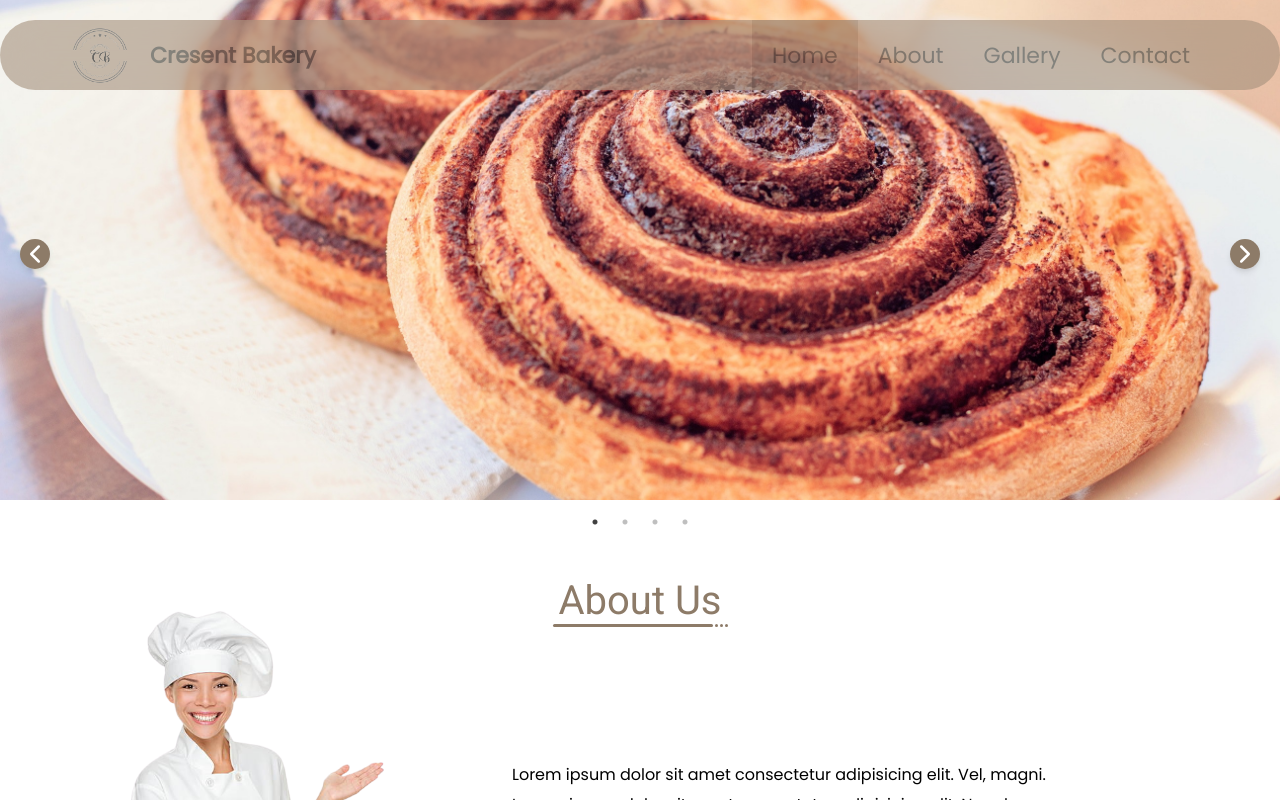
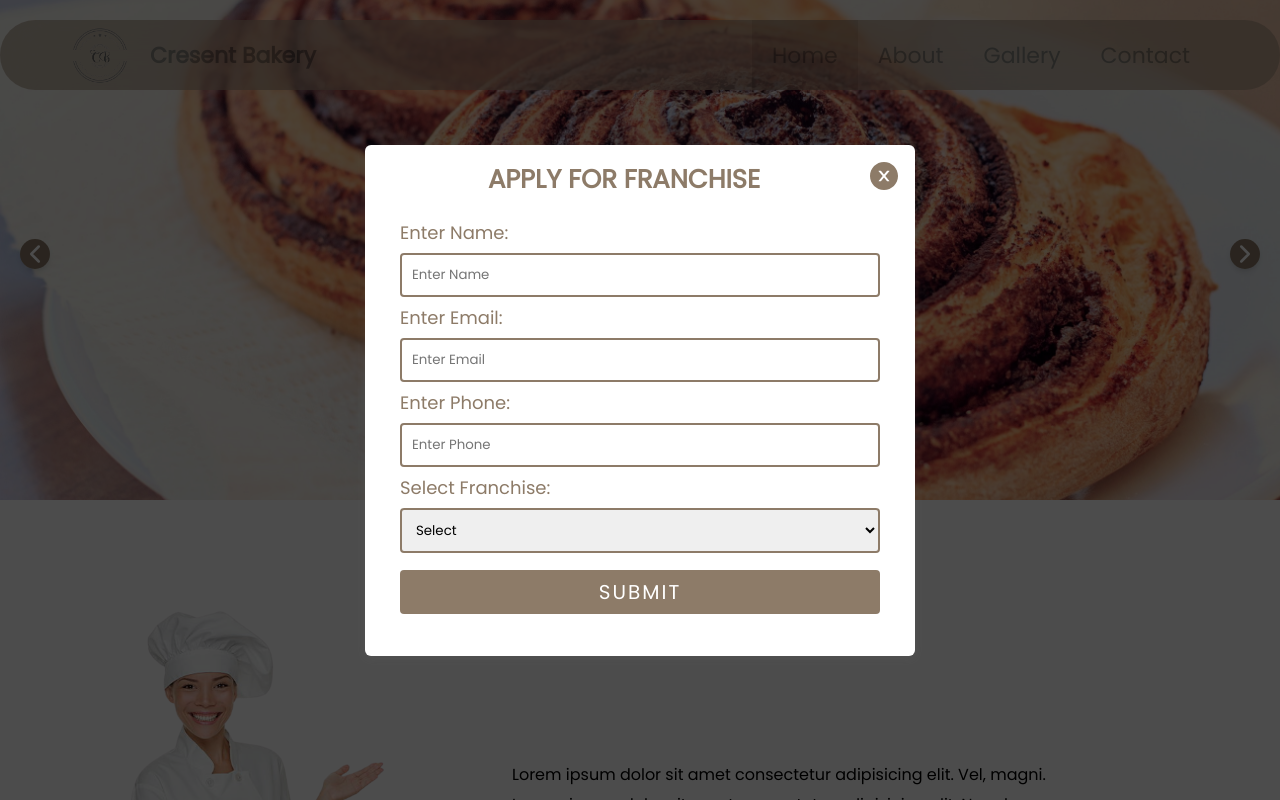
Before and after one commit to Muneebbhat/Cresent, a React (Vite) app: page / in a window 1280 px wide. Shown: the top 800 px of the page. Built offline with nearby package versions, Linux system fonts and the light colour scheme.

Commit message:
final touch

```diff
--- a/src/App.jsx
+++ b/src/App.jsx
@@ -1,9 +1,31 @@
-import React from "react";
+import React, { useEffect, useState } from "react";
 import { BrowserRouter as Router, Routes, Route } from "react-router-dom";
 import "./app.css";
 import Index from "./pages";
+import RegisterUser from "./Components/registerUser/RegisterUser";
 
 const App = () => {
+  const [model, setModel] = useState(false);
+
+  const modelHandler = () => {
+    setModel(true);
+    localStorage.setItem("modalOpened", "false");
+  };
+
+  const modelHandlerFunction = () => {
+    setModel(false);
+    localStorage.setItem("modalOpened", "true");
+  };
+  useEffect(() => {
+    const modalOpened = localStorage.getItem("modalOpened");
+    if (modalOpened) {
+      setModel(false);
+    } else {
+      setTimeout(() => {
+        setModel(true);
+      }, 3000);
+    }
+  }, []);
   return (
     <Router>
       <div
@@ -13,7 +35,8 @@ const App = () => {
           margin: "auto",
         }}
       >
-        <Index />
+        <Index modelHandler={modelHandler}/>
+        {model && <RegisterUser toggle={modelHandlerFunction} />}
       </div>
     </Router>
   );
--- a/src/Components/registerUser/RegisterUser.jsx
+++ b/src/Components/registerUser/RegisterUser.jsx
@@ -1,10 +1,173 @@
-import React from "react";
+import React, { useState, useRef } from "react";
+import emailjs from "@emailjs/browser";
+import { ToastContainer, toast } from "react-toastify";
+import "react-toastify/dist/ReactToastify.css";
 import { Model } from "./registerStyle";
+import { AiFillCloseCircle } from "react-icons/ai";
+import Loader from "../loader/Loader";
 
-const RegisterUser = () => {
+const RegisterUser = ({ toggle }) => {
+  const franchiseFormRef = useRef()
+  const [loader, setLoader] = useState("OK");
+
+  const franchise = {
+    franchise_name: "",
+    franchise_email: "",
+    franchise_phone: "",
+    franchise_select: "",
+  };
+
+  const [franchiseForm, setFranchiseFrom] = useState(franchise);
+
+  const formHandler = (e) => {
+    e.preventDefault();
+    const toastProperties = {
+      position: "bottom-center",
+      autoClose: 2000,
+      hideProgressBar: false,
+      closeOnClick: true,
+      pauseOnHover: true,
+      draggable: true,
+      progress: undefined,
+      theme: "light",
+    };
+
+    const {
+      franchise_name: name,
+      franchise_email: email,
+      franchise_phone: phone,
+      franchise_select: message,
+    } = franchiseForm;
+
+    if (name === "" && email === "" && message === "" && phone === "") {
+      toast.error("All Fields are required", toastProperties);
+    } else if (name === "") {
+      toast.error("Please Enter Your Name", toastProperties);
+    } else if (email === "") {
+      toast.error("Please Enter Your Email", toastProperties);
+    } else if (phone === "") {
+      toast.error("Please Enter Your Phone", toastProperties);
+    } else if (message === "") {
+      toast.error("Please Select Franchise", toastProperties);
+    } else {
+      setLoader("not OK");
+      emailjs
+        .sendForm(
+          "service_vowqu1c",
+          "template_9cw76ee",
+          franchiseFormRef.current,
+          "QSe4CdFu5PhIGItYD"
+        )
+        .then(
+          (result) => {
+            if (result.status === 200) {
+              setLoader("OK");
+            }
+            toast.success("Message Successfully Send!!!", toastProperties);
+          },
+          (error) => {
+            toast.error("Somethings Wents Wrong!!!", toastProperties);
+          }
+        );
+        setFranchiseFrom(franchise)
+    }
+  };
+
+  const onchnageFormHandler = (e) => {
+    const { name, value } = e.target;
+    setFranchiseFrom((prev) => {
+      return { ...prev, [name]: value };
+    });
+  };
+
   return (
     <Model>
-      <h1>This is Model Page</h1>
+      <div className="popup_background"></div>
+      <div className="morel_wrapper">
+        {/* header wrapper */}
+        <div className="title_wrapper">
+          <div className="title">
+            <h3>Apply For Franchise</h3>
+          </div>
+          <div className="close_wrapper">
+            <AiFillCloseCircle onClick={() => toggle()} />
+          </div>
+        </div>
+
+        {/* form wrapper */}
+        <div className="form_wrapper">
+          <form action="" onSubmit={formHandler} ref={franchiseFormRef}>
+            {/* name */}
+            <div className="franchise_input_wrapper">
+              <label htmlFor="franchise_name">Enter Name:</label>
+              <input
+                type="text"
+                id="franchise_name"
+                name="franchise_name"
+                placeholder="Enter Name"
+                value={franchiseForm.franchise_name}
+                onChange={onchnageFormHandler}
+                autoComplete="off"
+              />
+            </div>
+
+            {/* email */}
+            <div className="franchise_input_wrapper">
+              <label htmlFor="franchise_email">Enter Email:</label>
+              <input
+                type="text"
+                id="franchise_email"
+                name="franchise_email"
+                placeholder="Enter Email"
+                value={franchiseForm.franchise_email}
+                onChange={onchnageFormHandler}
+                autoComplete="off"
+              />
+            </div>
+
+            {/* phone */}
+
+            <div className="franchise_input_wrapper">
+              <label htmlFor="franchise_phone">Enter Phone:</label>
+              <input
+                type="text"
+                id="franchise_phone"
+                name="franchise_phone"
+                placeholder="Enter Phone"
+                value={franchiseForm.franchise_phone}
+                onChange={onchnageFormHandler}
+                autoComplete="off"
+              />
+            </div>
+
+            {/* select franchise */}
+            <div className="franchise_input_wrapper">
+              <label htmlFor="franchise_franchise">Select Franchise:</label>
+              <select
+                value={franchiseForm.franchise_select}
+                onChange={onchnageFormHandler}
+                name="franchise_select"
+                id="franchise_select"
+                autoComplete="off"
+              >
+                <option value="select">Select</option>
+                <option value="franchise_one">Franchise One</option>
+                <option value="franchise_two">Franchise Two</option>
+                <option value="franchise_three">Franchise Three</option>
+                <option value="franchise_four">Franchise Four</option>
+              </select>
+            </div>
+
+            {/* button */}
+            <div className="franchise_input_wrapper">
+              <button type="submit">
+                {loader === "OK" ? "Submit" : <Loader />}
+              </button>
+            </div>
+          </form>
+        </div>
+      </div>
+      <ToastContainer />
     </Model>
   );
 };
--- a/src/Components/registerUser/registerStyle.js
+++ b/src/Components/registerUser/registerStyle.js
@@ -2,7 +2,116 @@ import styled from "styled-components";
 import { Constant } from "../../assets/reusable/index";
 
 export const Model = styled.div`
-  width: 100%;
-  height: 100%;
-  background-color: red;
+  width: 100vw;
+  height: 100vh;
+  /* background-color: #000; */
+  /* opacity: .4; */
+  position: fixed;
+  z-index: 962265656564;
+  top: 0;
+  left: 0;
+  display: flex;
+  align-items: center;
+  justify-content: center;
+
+  .popup_background {
+    width: 100vw;
+    height: 100vh;
+    position: absolute;
+    background-color: #000;
+    top:0;
+    left:0;
+    z-index: -1;
+    opacity: .7;
+    pointer-events: none;
+  }
+
+  .morel_wrapper {
+    width: 95vw;
+    max-width: 550px;
+    height: auto;
+    /* background-color: ${Constant.Colors.helping}; */
+    background-color: #fff;
+    border-radius: 6px;
+    padding: 15px;
+    box-shadow: rgba(99, 99, 99, 0.2) 0px 2px 8px 0px;
+
+    /* title Style */
+
+    .title_wrapper {
+      display: flex;
+      justify-content: space-between;
+      div {
+        /* background-color: red; */
+      }
+      .title {
+        text-align: center;
+        flex: 1;
+        font-size: 22px;
+        text-transform: uppercase;
+        color: ${Constant.Colors.primary};
+      }
+
+      .close_wrapper {
+        svg {
+          color: ${Constant.Colors.primary};
+          font-size: 32px;
+          cursor: pointer;
+          transition: ease-in-out .3s;
+
+          &:hover {
+            color: ${Constant.Colors.helping};
+          }
+        }
+      }
+    }
+
+    /* form Style */
+
+    .form_wrapper {
+      padding: 20px;
+
+      form {
+        .franchise_input_wrapper {
+          display: flex;
+          flex-direction: column;
+          gap: 7px;
+          margin-bottom: 7px;
+
+          label {
+            font-size: 18px;
+            color: ${Constant.Colors.primary};
+          }
+
+          input, select {
+            padding: 10px;
+            outline: none;
+            border: 2px solid ${Constant.Colors.primary};
+            border-radius: 4px;
+
+            option{
+              padding: 5px;
+            }
+          }
+
+          button {
+            padding: 7px;
+            cursor: pointer;
+            border: none;
+            border-radius: 4px;
+            color: #fff;
+            letter-spacing: 2px;
+            margin-top: 10px;
+            text-transform: uppercase;
+            font-size: 20px;
+            background-color: ${Constant.Colors.primary};
+            transition: ease-in-out .3s;
+            &:hover {
+              background-color: ${Constant.Colors.helping};
+            }
+          }
+        }
+      }
+    }
+  }
 `;
--- a/src/pages/contact/Contact.jsx
+++ b/src/pages/contact/Contact.jsx
@@ -73,7 +73,6 @@ const Contact = () => {
             toast.error("Somethings Wents Wrong!!!", toastProperties);
           }
         );
-      console.log(contactFrom);
       setContactForm(fields);
     }
     e.preventDefault();
@@ -91,7 +90,7 @@ const Contact = () => {
             height="100%"
             style={{ border: "0" }}
             loading="lazy"
-            referrerpolicy="no-referrer-when-downgrade"
+            referrerPolicy="no-referrer-when-downgrade"
           ></iframe>
         </div>
         {/* contact input wrapper */}
--- a/src/pages/franchise/Franchise.jsx
+++ b/src/pages/franchise/Franchise.jsx
@@ -8,7 +8,7 @@ import { Title } from "../../Components/index";
 import FranchiseCard from "./FranchiseCard";
 import { FiChevronLeft, FiChevronRight } from "react-icons/fi";
 
-const Franchise = () => {
+const Franchise = ({modelHandler}) => {
   const PreviousBtn = (props) => {
     const { className, onClick } = props;
     return (
@@ -67,7 +67,7 @@ const Franchise = () => {
       <div className="franchise_slider_wrapper">
         <Slider  className="custom_slider" {...sliderProperties}>
           {mySlider.map((curr, i) => (
-            <FranchiseCard key={i} />
+            <FranchiseCard key={i} modelHandler={modelHandler}/>
           ))}
         </Slider>
       </div>
--- a/src/pages/franchise/FranchiseCard.jsx
+++ b/src/pages/franchise/FranchiseCard.jsx
@@ -3,9 +3,9 @@ import styled from "styled-components";
 import { Constant } from "../../assets/reusable";
 import { SiHomeassistantcommunitystore } from "react-icons/si";
 
-const FranchiseCard = () => {
+const FranchiseCard = ({modelHandler}) => {
   return (
-    <Card>
+    <Card onClick={modelHandler}>
       <div className="icon_wrapper">
         <SiHomeassistantcommunitystore />
       </div>
--- a/src/pages/index.jsx
+++ b/src/pages/index.jsx
@@ -6,13 +6,13 @@ import Contact from "./contact/Contact";
 import Footer from "./footer/Footer";
 import Franchise from "./franchise/Franchise";
 
-const Index = () => {
+const Index = ({modelHandler}) => {
   return (
     <>
       <Home />
       <About />
       <Gallery />
-      <Franchise />
+      <Franchise modelHandler={modelHandler}/>
       <Contact />
       <Footer />
     </>
```
